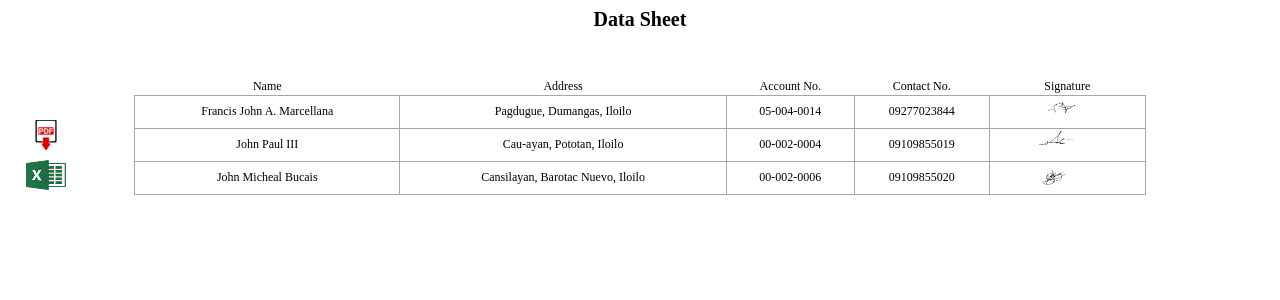
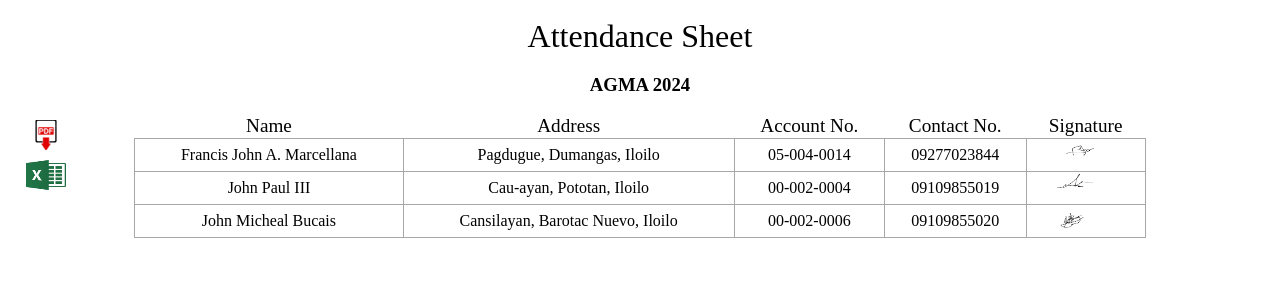
Before and after one commit to mrclutchburner/DigitalSignature, a PHP site: page /display.php in a window 1280 px wide. Shown: the top 300 px of the page. Run offline with PHP 8.4, Linux system fonts and the light colour scheme; data comes from the database, SQL or seed files in the repository.

Commit message:
printing update

```diff
--- a/display.php
+++ b/display.php
@@ -1,6 +1,6 @@
 <html>
  <head>
- <title>display image</title>
+ <title>AGMA 2024</title>
  </head>
  <body>
 
@@ -8,13 +8,15 @@
         <img src="./upload/pdf.png" class="pdf_icon" onclick="generatePDF();"/>
 		<img src="./upload/excel.png" class="excel_icon" href="./export.php"/>
         <div class="printable_area">
+			<h1 style="padding-top: 10px; text-align: center;">Attendance Sheet</h1>
+			<h3 style="padding-top: 0px; text-align:center; align-items:center;">AGMA 2024</h3>
             <table>
 
             <div class="col-xl-12 col-lg-7">
 
                 <div class="card shadow mb-4">
                     <div class="card-header py-3 d-flex flex-row align-items-center justify-content-between">
-                        <h6 class="m-0 font-weight-bold text-primary" style="text-align: center; font-size: 20px;">Data Sheet</h6>
+
                     </div>
                     <div class="card-body p-0">
                         <div class="container my-3">
@@ -99,12 +101,12 @@
             th{
                 padding: auto;
                 font-weight: 500;
-                font-size: 12px;
+                font-size: larger;
             }
             td{
                 align-items: center;
                 text-align: center;
-                font-size: 12px;
+                font-size: 16px;
                 width: auto;
                 border: 1px solid #a7a7a7;
             }
--- a/pdf.js
+++ b/pdf.js
@@ -4,16 +4,17 @@ const generatePDF = () =>{
 
     style = style + " *{font-family: 'Segoe UI'} ";
     style = style + " h1, h2{text-align: center; font-weight: 400; margin: 0;} ";
-    style = style + " h2{ margin-bottom:8px} ";
-    style = style + " th{ padding: 9px; font-weight: 400;} ";
-    style = style + " table{ width: 90%; margin: 0 auto; border-bottom: 45px; border-collapse: collapse;}";
-    style = style + " th{ padding: auto; font-weight: 500; font-size: larger;}";
-    style = style + " td{ align-items: center; text-align: center; font-size: 16px;border: 1px solid #a7a7a7;}";
+    style = style + " h2{ margin-bottom:0px} ";
+    style = style + " th{ padding: 0px; font-weight: 400;} ";
+    style = style + " table{ width: 90%; margin: 0 auto; border-bottom: 0px; border-collapse: collapse;}";
+    style = style + " th{ padding: auto; font-weight: 500; font-size: 12px;}";
+    style = style + " td{ align-items: center; text-align: center; font-size: 12px;border: 0.5px solid #a7a7a7;}";
+    style = style + " img{ height: 20px; width: auto;}";
     style = style + "</style>";
 
     // Create window Object.
 
-    let windowObj = window.open("", "", "width=900,height=100%");
+    let windowObj = window.open("", "", "width=900px,height=900px");
     windowObj.document.write(style);
     windowObj.document.write(printable_area);
     windowObj.document.close();
```
Also changed, not shown: consumers/index.php (deleted, +0 -115 lines), consumers/style.css (deleted).
